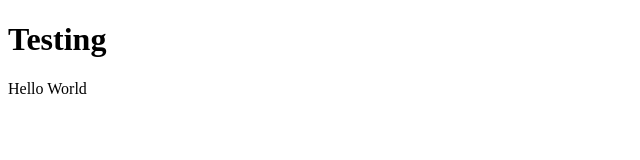
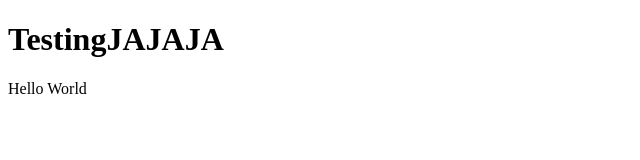
Before and after one commit to alarconjj/wdd230, a plain HTML site: page index.html in a window 1280 px wide. Shown: the whole page, without its empty margins (0-640 px from the left). Drawn offline with Linux system fonts and the light colour scheme.

Commit message:
Changing computer

```diff
--- a/index.html
+++ b/index.html
@@ -7,7 +7,7 @@
     <title>Test</title>
 </head>
 <body>
-    <h1>Testing</h1>
+    <h1>TestingJAJAJA</h1>
     <footer>Hello World</footer>
 </body>
 </html>
```
